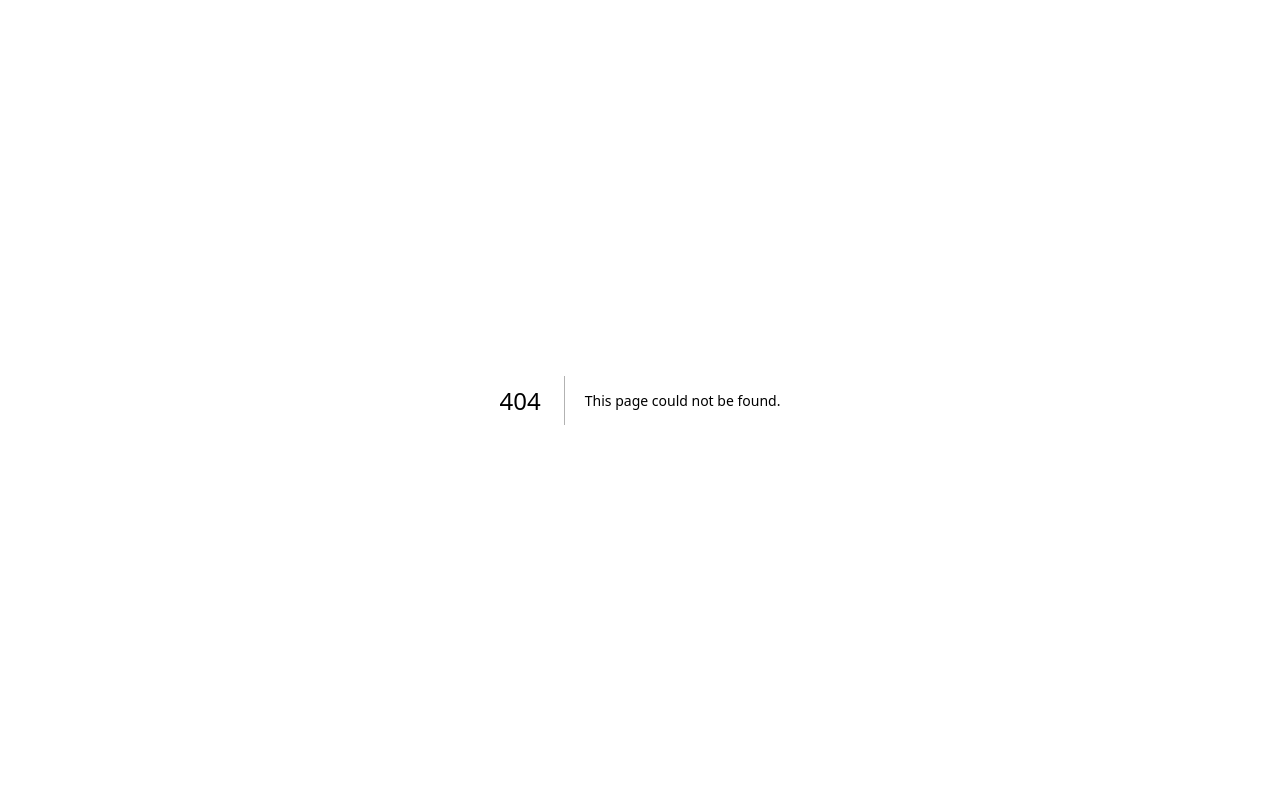
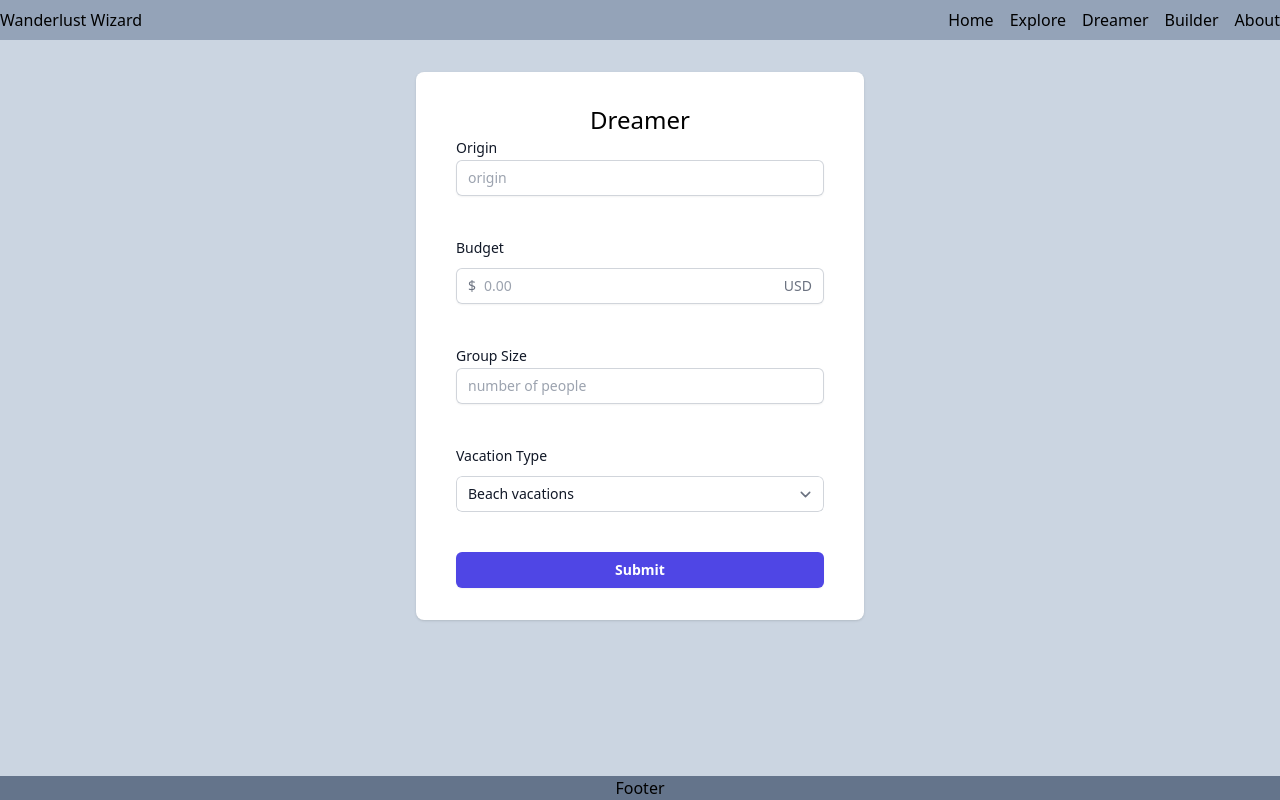
Before and after one commit to jv-devs/travelai, a Next.js app: page /dreamer in a window 1280 px wide. Before the commit this address had no page. Built offline with nearby package versions, Linux system fonts and the light colour scheme.

Commit message:
add navbar, footer, and dreamer form

```diff
--- /dev/null
+++ b/app/components/Footer.tsx
@@ -0,0 +1,7 @@
+export default function Footer() {
+  return (
+    <footer className="bg-slate-500">
+      <div className="container mx-auto text-center">Footer</div>
+    </footer>
+  )
+}
--- /dev/null
+++ b/app/components/Navbar.tsx
@@ -0,0 +1,30 @@
+import Link from 'next/link'
+
+export default function Navbar() {
+  return (
+    <div className="bg-slate-400">
+      <nav className="container mx-auto flex w-full items-center justify-between py-2">
+        <div>
+          <Link href="/">Wanderlust Wizard</Link>
+        </div>
+        <ul className="flex gap-4">
+          <li>
+            <Link href="/">Home</Link>
+          </li>
+          <li>
+            <Link href="/">Explore</Link>
+          </li>
+          <li>
+            <Link href="/dreamer">Dreamer</Link>
+          </li>
+          <li>
+            <Link href="/">Builder</Link>
+          </li>
+          <li>
+            <Link href="/">About</Link>
+          </li>
+        </ul>
+      </nav>
+    </div>
+  )
+}
--- /dev/null
+++ b/app/dreamer/data/vacation-types.ts
@@ -0,0 +1,14 @@
+const vacationTypes: string[] = [
+  'Beach vacations',
+  'Adventure vacations',
+  'City breaks',
+  'Wildlife vacations',
+  'Wellness vacations',
+  'Family vacations',
+  'Luxury vacations',
+  'Cultural vacations',
+  'Road trips',
+  'Foodie vacations',
+]
+
+export default vacationTypes
--- /dev/null
+++ b/app/dreamer/page.tsx
@@ -0,0 +1,122 @@
+'use client'
+
+// import getGreeting from '@/lib/getGreeting'
+import { FormEvent } from 'react'
+import vacationTypes from './data/vacation-types'
+
+export default function Home() {
+  // const [result, setResult] = useState('')
+  // const [userInput, setUserInput] = useState('')
+
+  const handleSubmit = async (e: FormEvent<HTMLFormElement>) => {
+    e.preventDefault()
+
+    // const formData = new FormData(e.currentTarget)
+    // const origin = formData.get('origin')
+    // const budget = formData.get('budget')
+    // const groupSize = formData.get('group-size')
+    // const vacationType = formData.get('vacation-type')
+
+    // const greeting: any = await getGreeting(userInput)
+    // setResult(greeting)
+  }
+
+  return (
+    <main className="flex-1 bg-slate-300">
+      <div className="container mx-auto">
+        <div className="mt-8 sm:mx-auto sm:w-full sm:max-w-md">
+          <div className="bg-white px-4 py-8 shadow sm:rounded-lg sm:px-10">
+            <h2 className="text-center text-2xl">Dreamer</h2>
+            <form onSubmit={handleSubmit} className="flex flex-col gap-10">
+              <div>
+                <label
+                  htmlFor="origin"
+                  className="block text-sm font-medium leading-6 text-gray-900"
+                >
+                  Origin
+                </label>
+                <input
+                  type="text"
+                  name="origin"
+                  id="origin"
+                  className="block w-full rounded-md border-0 py-1.5 text-gray-900 shadow-sm ring-1 ring-inset ring-gray-300 placeholder:text-gray-400 focus:ring-2 focus:ring-inset focus:ring-indigo-600 sm:text-sm sm:leading-6"
+                  placeholder="origin"
+                  required
+                />
+              </div>
+              <div>
+                <label
+                  htmlFor="budget"
+                  className="block text-sm font-medium leading-6 text-gray-900"
+                >
+                  Budget
+                </label>
+                <div className="relative mt-2 rounded-md shadow-sm">
+                  <div className="pointer-events-none absolute inset-y-0 left-0 flex items-center pl-3">
+                    <span className="text-gray-500 sm:text-sm">$</span>
+                  </div>
+                  <input
+                    type="text"
+                    name="budget"
+                    id="budget"
+                    className="block w-full rounded-md border-0 py-1.5 pl-7 pr-12 text-gray-900 ring-1 ring-inset ring-gray-300 placeholder:text-gray-400 focus:ring-2 focus:ring-inset focus:ring-indigo-600 sm:text-sm sm:leading-6"
+                    placeholder="0.00"
+                    aria-describedby="budget-currency"
+                    required
+                  />
+                  <div className="pointer-events-none absolute inset-y-0 right-0 flex items-center pr-3">
+                    <span
+                      className="text-gray-500 sm:text-sm"
+                      id="price-currency"
+                    >
+                      USD
+                    </span>
+                  </div>
+                </div>
+              </div>
+              <div>
+                <label
+                  htmlFor="group-size"
+                  className="block text-sm font-medium leading-6 text-gray-900"
+                >
+                  Group Size
+                </label>
+                <input
+                  type="number"
+                  name="group-size"
+                  id="group-size"
+                  className="block w-full rounded-md border-0 py-1.5 text-gray-900 shadow-sm ring-1 ring-inset ring-gray-300 placeholder:text-gray-400 focus:ring-2 focus:ring-inset focus:ring-indigo-600 sm:text-sm sm:leading-6"
+                  placeholder="number of people"
+                  required
+                />
+              </div>
+              <div>
+                <label
+                  htmlFor="vacation-type"
+                  className="block text-sm font-medium leading-6 text-gray-900"
+                >
+                  Vacation Type
+                </label>
+                <select
+                  id="vacation-type"
+                  name="vacation-type"
+                  className="mt-2 block w-full rounded-md border-0 py-1.5 pl-3 pr-10 text-gray-900 ring-1 ring-inset ring-gray-300 focus:ring-2 focus:ring-indigo-600 sm:text-sm sm:leading-6"
+                  defaultValue="Canada"
+                  required
+                >
+                  {vacationTypes.map((type) => {
+                    return <option key={type}>{type}</option>
+                  })}
+                </select>
+              </div>
+              <button className="rounded-md bg-indigo-600 px-3 py-2 text-sm font-semibold text-white shadow-sm hover:bg-indigo-500 focus-visible:outline focus-visible:outline-2 focus-visible:outline-offset-2 focus-visible:outline-indigo-600">
+                Submit
+              </button>
+            </form>
+          </div>
+        </div>
+      </div>
+      {/* <div>{result}</div> */}
+    </main>
+  )
+}
--- a/app/layout.tsx
+++ b/app/layout.tsx
@@ -1,3 +1,5 @@
+import Footer from './components/Footer'
+import Navbar from './components/Navbar'
 import './globals.css'
 
 export const metadata = {
@@ -11,8 +13,12 @@ export default function RootLayout({
   children: React.ReactNode
 }) {
   return (
-    <html lang='en'>
-      <body>{children}</body>
+    <html lang="en">
+      <body className="flex min-h-screen flex-col">
+        <Navbar />
+        {children}
+        <Footer />
+      </body>
     </html>
   )
 }
--- a/app/page.tsx
+++ b/app/page.tsx
@@ -1,34 +1,25 @@
-'use client'
-
-import getGreeting from '@/lib/getGreeting'
-import { FormEvent, useState } from 'react'
+import Link from 'next/link'
 
 export default function Home() {
-  const [result, setResult] = useState('')
-  const [userInput, setUserInput] = useState('')
-
-  const handleSubmit = async (e: FormEvent<HTMLFormElement>) => {
-    e.preventDefault()
-    const greeting: any = await getGreeting(userInput)
-    setResult(greeting)
-  }
-
   return (
-    <main>
-      <h1 className="bold text-xl">Travel App</h1>
-      <form onSubmit={handleSubmit}>
-        <label>
-          Where do you want to travel?
-          <input
-            type="text"
-            value={userInput}
-            onChange={(e) => setUserInput(e.target.value)}
-            className="border-2 border-black"
-          />
-        </label>
-        <button>Submit</button>
-      </form>
-      <div>{result}</div>
+    <main className="flex-1 bg-slate-300">
+      <div className="container mx-auto">
+        <h1 className="bold text-xl">Travel App</h1>
+        <section>
+          <Link
+            href="/dreamer"
+            className="inline-block rounded-md bg-indigo-500 px-3.5 py-2.5 text-sm font-semibold text-white shadow-sm hover:bg-indigo-400 focus-visible:outline focus-visible:outline-2 focus-visible:outline-offset-2 focus-visible:outline-indigo-500"
+          >
+            Dreamer
+          </Link>
+          <Link
+            href="/builder"
+            className="inline-block rounded-md bg-indigo-500 px-3.5 py-2.5 text-sm font-semibold text-white shadow-sm hover:bg-indigo-400 focus-visible:outline focus-visible:outline-2 focus-visible:outline-offset-2 focus-visible:outline-indigo-500"
+          >
+            Builder
+          </Link>
+        </section>
+      </div>
     </main>
   )
 }
--- /dev/null
+++ b/lib/getDreamerSuggestions.tsx
@@ -0,0 +1,3 @@
+export default function getDreamerSuggestions() {
+  return <div>getDreamerSuggestions</div>
+}
--- a/package.json
+++ b/package.json
@@ -22,6 +22,7 @@
     "typescript": "5.0.3"
   },
   "devDependencies": {
+    "@tailwindcss/forms": "^0.5.3",
     "autoprefixer": "^10.4.14",
     "postcss": "^8.4.21",
     "prettier": "^2.8.7",
--- a/tailwind.config.js
+++ b/tailwind.config.js
@@ -8,5 +8,5 @@ module.exports = {
   theme: {
     extend: {},
   },
-  plugins: [],
+  plugins: [require('@tailwindcss/forms')],
 }
```
Also changed, not shown: 1 other file (tests, documents, lock files or other folders).
